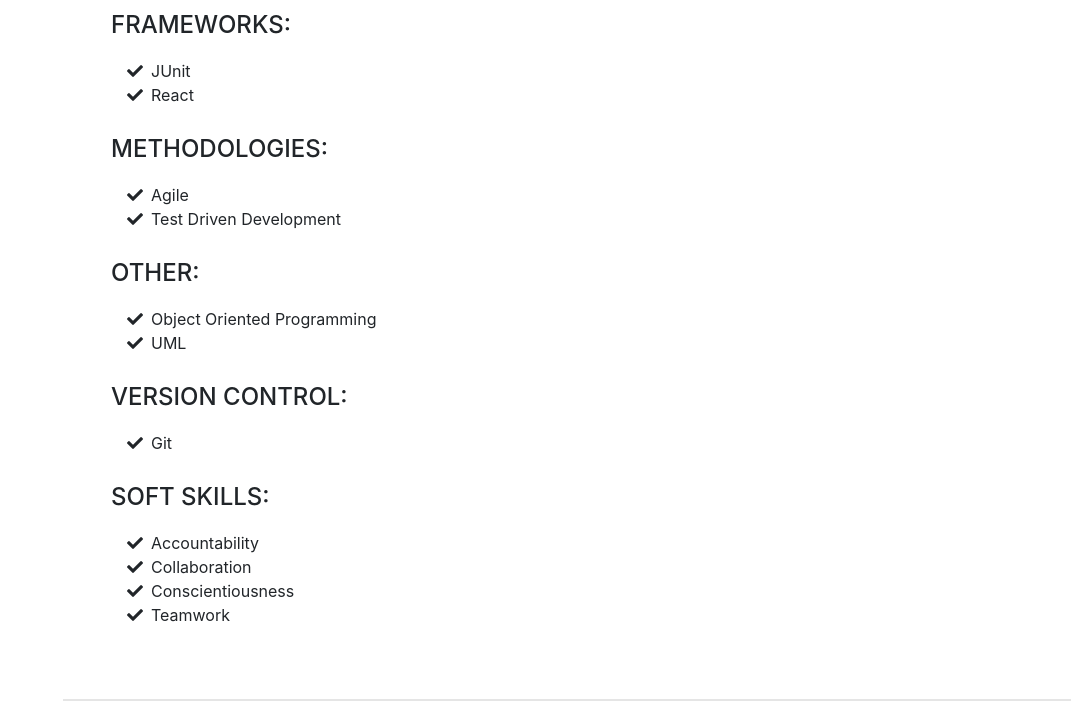
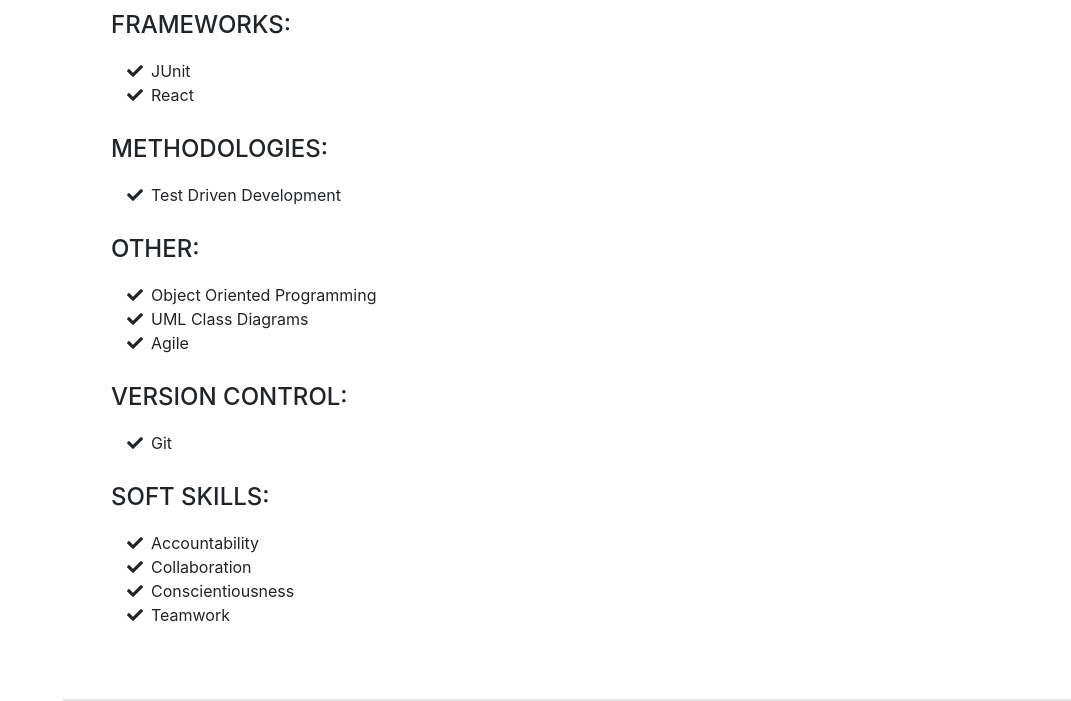
Before and after one commit to KaveeshaW/KaveeshaW.github.io, a website with bundled scripts: page index.html in a window 1280 px wide. Shown: the part 5427-6128 px from the top of the page, without its empty margins (209-1280 px from the left). Built offline with nearby package versions, Linux system fonts and the light colour scheme; a web font is replaced by a local one.

Commit message:
updated skills

```diff
--- a/index.html
+++ b/index.html
@@ -237,10 +237,6 @@
           <ul class="fa-ul mb-0">
             <li>
               <i class="fa-li fa fa-check"></i>
-              Agile
-            </li>
-            <li>
-              <i class="fa-li fa fa-check"></i>
               Test Driven Development
             </li>
             <!-- <li>
@@ -258,7 +254,11 @@
             </li>
             <li>
               <i class="fa-li fa fa-check"></i>
-              UML
+              UML Class Diagrams
+            </li>
+            <li>
+              <i class="fa-li fa fa-check"></i>
+              Agile
             </li>
           </ul>
           <br>
```
